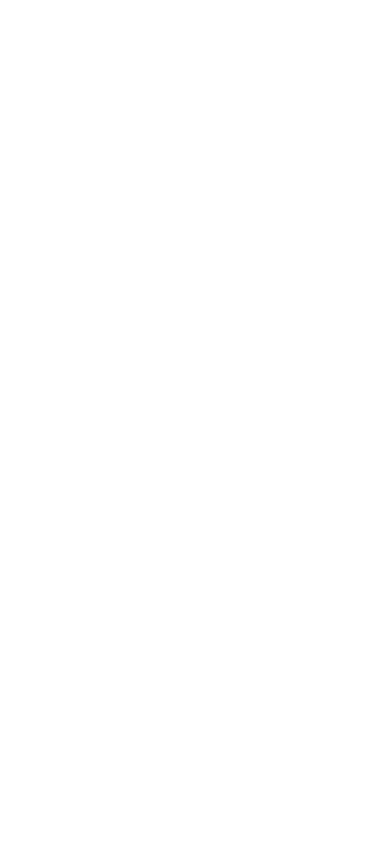
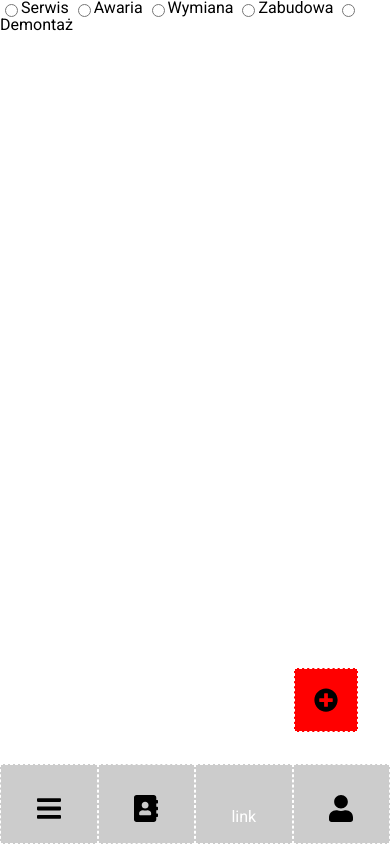
Before and after one commit to molinskidamian/k2, a plain HTML site: page index.html in a window 390 px wide. Drawn offline with Linux system fonts and the light colour scheme.

Commit message:
Create mobile menu with started create add new button

```diff
--- /dev/null
+++ b/css/main.css
@@ -0,0 +1,6 @@
+@import url("https://fonts.googleapis.com/css2?family=Roboto:wght@300;400;500;700;900&display=swap");
+
+body {
+    font-family: "Roboto", sans-serif;
+    font-size: 16px;
+}
--- /dev/null
+++ b/css/reset.css
@@ -0,0 +1,155 @@
+/*
+*  html5resetcss
+*/
+html,
+body,
+div,
+span,
+object,
+iframe,
+h1,
+h2,
+h3,
+h4,
+h5,
+h6,
+p,
+blockquote,
+pre,
+abbr,
+address,
+cite,
+code,
+del,
+dfn,
+em,
+img,
+ins,
+kbd,
+q,
+samp,
+small,
+strong,
+sub,
+sup,
+var,
+b,
+i,
+dl,
+dt,
+dd,
+ol,
+ul,
+li,
+fieldset,
+form,
+label,
+legend,
+table,
+caption,
+tbody,
+tfoot,
+thead,
+tr,
+th,
+td,
+article,
+aside,
+canvas,
+details,
+figcaption,
+figure,
+footer,
+header,
+hgroup,
+menu,
+nav,
+section,
+summary,
+time,
+mark,
+audio,
+video {
+    margin: 0;
+    padding: 0;
+    border: 0;
+    outline: 0;
+    font-size: 100%;
+    vertical-align: baseline;
+    background: transparent;
+}
+body {
+    line-height: 1;
+}
+article,
+aside,
+details,
+figcaption,
+figure,
+footer,
+header,
+hgroup,
+menu,
+nav,
+section {
+    display: block;
+}
+nav ul {
+    list-style: none;
+}
+blockquote,
+q {
+    quotes: none;
+}
+blockquote:before,
+blockquote:after,
+q:before,
+q:after {
+    content: none;
+}
+a {
+    margin: 0;
+    padding: 0;
+    font-size: 100%;
+    vertical-align: baseline;
+    background: transparent;
+}
+ins {
+    background-color: #ff9;
+    color: #000;
+    text-decoration: none;
+}
+mark {
+    background-color: #ff9;
+    color: #000;
+    font-style: italic;
+    font-weight: bold;
+}
+del {
+    text-decoration: line-through;
+}
+abbr[title],
+dfn[title] {
+    border-bottom: 1px dotted;
+    cursor: help;
+}
+table {
+    border-collapse: collapse;
+    border-spacing: 0;
+}
+hr {
+    display: block;
+    height: 1px;
+    border: 0;
+    border-top: 1px solid #ccc;
+    margin: 1em 0;
+    padding: 0;
+}
+input,
+select {
+    vertical-align: middle;
+}
+
+* {
+    box-sizing: border-box;
+}
--- a/index.html
+++ b/index.html
@@ -5,7 +5,56 @@
         <meta http-equiv="X-UA-Compatible" content="IE=edge" />
         <meta name="viewport" content="width=device-width, initial-scale=1.0" />
         <title>Document</title>
+        <link rel="stylesheet" href="./css/reset.css" />
+        <link rel="stylesheet" href="./css/main.css" />
         <link rel="stylesheet" href="./css/mobile.css" />
     </head>
-    <body></body>
+    <body>
+        <div class="mobile-main-nav">
+            <ul>
+                <li>
+                    <a href="#">
+                        <img
+                            src="./assets/mobile-icons/bars-solid.svg"
+                            alt=""
+                        />
+                    </a>
+                </li>
+                <li>
+                    <a href="#"
+                        ><img
+                            src="./assets/mobile-icons/address-book-solid.svg"
+                            alt=""
+                    /></a>
+                </li>
+                <li><a href="#">link</a></li>
+                <li>
+                    <a href="#"
+                        ><img src="./assets/mobile-icons/user-solid.svg" alt=""
+                    /></a>
+                </li>
+                <li>
+                    <!-- this item MUST be allways last -->
+                    <a href="#"
+                        ><img
+                            src="./assets/mobile-icons/plus-circle-solid.svg"
+                            alt=""
+                    /></a>
+                </li>
+            </ul>
+        </div>
+
+        <form action="">
+            <label for=""><input type="radio" />Serwis</label>
+            <label for=""><input type="radio" />Awaria</label>
+            <label for=""><input type="radio" />Wymiana</label>
+            <label for=""><input type="radio" />Zabudowa</label>
+            <label for=""><input type="radio" />Demontaż</label>
+        </form>
+
+        <script
+            src="https://kit.fontawesome.com/6e30b4ae66.js"
+            crossorigin="anonymous"
+        ></script>
+    </body>
 </html>
--- a/scss/mobile.scss
+++ b/scss/mobile.scss
@@ -0,0 +1,50 @@
+$mobile-height: 5rem;
+$mobile-menu-icons-size: 1.5rem;
+
+.mobile-main-nav {
+    display: flex;
+    background-color: #ccc;
+    position: fixed;
+    bottom: 0;
+    width: 100vw;
+
+    ul {
+        display: flex;
+        width: 100%;
+        height: $mobile-height;
+        justify-content: space-evenly;
+        list-style: none;
+        align-items: center;
+
+        & > li {
+            border: 1px dashed white;
+            width: 100%;
+            height: 100%;
+            line-height: $mobile-height + $mobile-menu-icons-size;
+            text-align: center;
+            margin: 0;
+            padding: 0;
+
+            a {
+                // outline: 1px solid blue;
+                text-decoration: none;
+                // line-height: $mobile-height;
+                color: white;
+
+                img {
+                    width: $mobile-menu-icons-size;
+                }
+            }
+
+            &:last-child {
+                background-color: red;
+                position: fixed;
+                width: 4rem;
+                height: 4rem;
+                line-height: 4.75rem;
+                bottom: 7rem;
+                right: 2rem;
+            }
+        }
+    }
+}
```
Also changed, not shown: assets/mobile-icons/address-book-solid.svg (added), assets/mobile-icons/bars-solid.svg (added), assets/mobile-icons/check-solid.svg (added), assets/mobile-icons/plus-circle-solid.svg (added), assets/mobile-icons/user-solid.svg (added), css/mobile.css.
